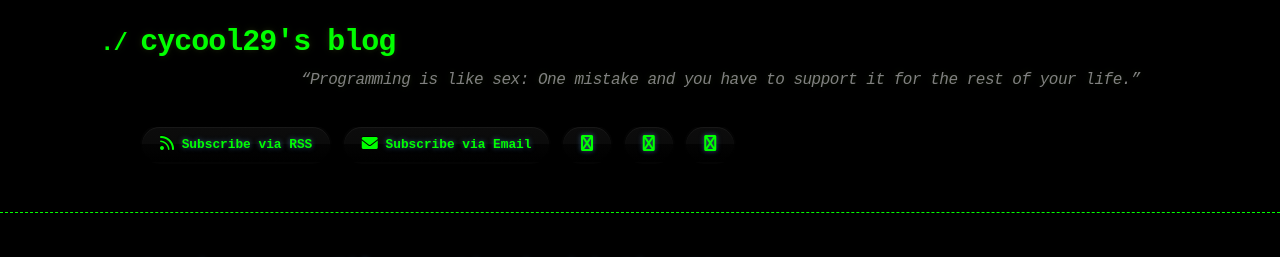
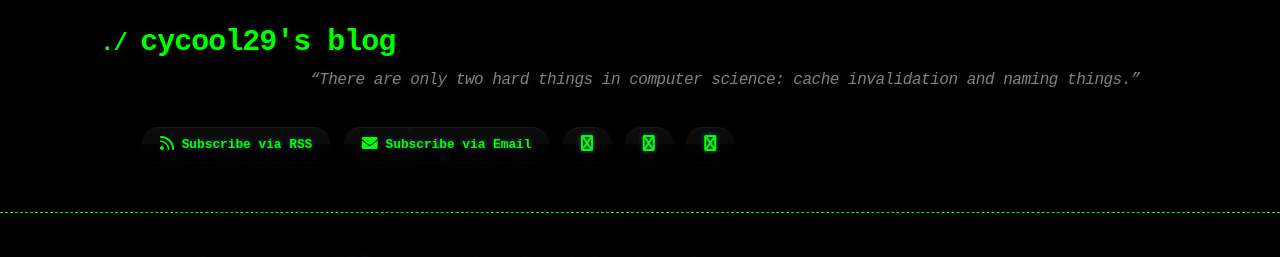
Before and after one commit to cycool29/cycool29.github.io, a Jekyll site: the page built from index.md, in a window 1280 px wide and 900 px high. Shown: the top 257 px of the window. Built offline with Jekyll 4.4.1, drawn with Linux system fonts in a browser that asks for light colours; a style sheet for code colours, icons or effects is not loaded.

Commit message:
Update quotes

```diff
--- a/_config.yml
+++ b/_config.yml
@@ -1,5 +1,5 @@
 title: cycool29's blog
-description: "“Programming is like sex: One mistake and you have to support it for the rest of your life.” "
+description: "“There are only two hard things in computer science: cache invalidation and naming things.” "
 bio: A high school student. Intermediate in Python, Git, Bash. Learning JavaScript. He/Him. "
 author: cycool29
 url: https://cycool29.github.io
```
